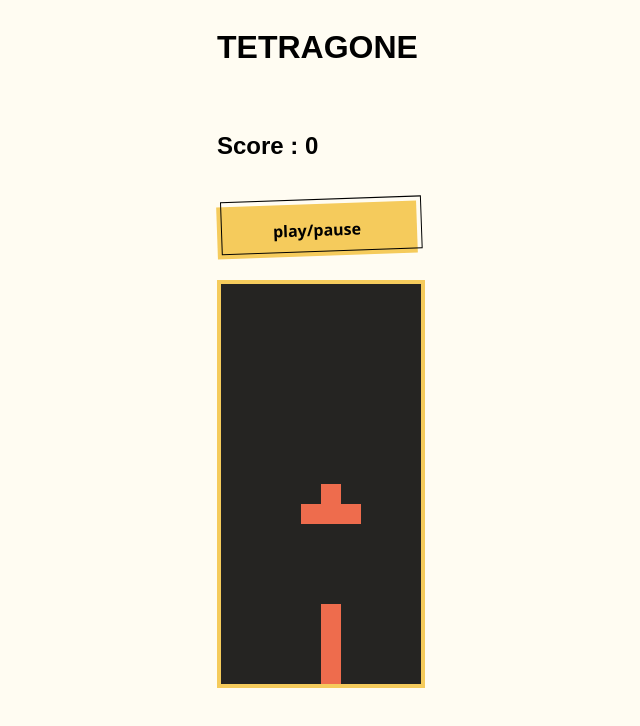
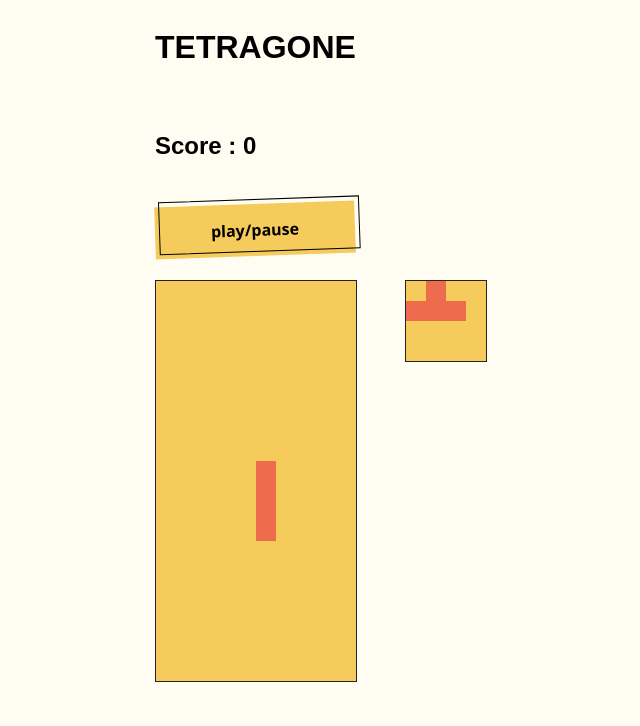
Before and after one commit to MeddyFerry/TETRAGONE, a website: page front/src/index.html in a window 1280 px wide. Both pictures are taken after a click on the button "play/pause". Shown: the whole page, without its empty margins (319-959 px from the left). Drawn offline with Linux system fonts and the light colour scheme; a web font is replaced by a local one.

Commit message:
show the next tetra + next tetra add in the grid game + (e)btn for play/pause

```diff
--- a/front/src/css/style.css
+++ b/front/src/css/style.css
@@ -7,6 +7,7 @@ body {
   align-content: center;
   gap: 1.5rem ;
 }
+
 
 .startBtn {
 
@@ -59,6 +60,11 @@ left: 2px;
   padding: .75rem 3rem;
   font-size: 1.25rem;
 }
+
+
+.container {
+  display: flex;
+
 }
 .grid {
 width: 200px;
@@ -66,8 +72,8 @@ height: 400px;
 display: flex;
 flex-wrap: wrap;
 
-background-color: #252422;
-border: 4px solid #f5cb5c;
+background-color: #f5cb5c;
+border: 1px solid #252422;
 }
 
 .grid div {
@@ -79,3 +85,19 @@ width: 20px;
 background-color: #ee6c4d;
 
 }
+
+.mini-grid {
+width: 80px;
+height: 80px;
+margin-left: 3rem;
+
+display: flex;
+flex-wrap: wrap;
+
+background-color: #f5cb5c;
+border: 1px solid #252422;
+}
+.mini-grid div {
+  height: 20px;
+  width: 20px;
+}
--- a/front/src/index.html
+++ b/front/src/index.html
@@ -23,7 +23,8 @@
       Score :
       <span id="score"> 0 </span>
     </h2>
-    <button class="startBtn" role="button">play/pause</button>
+    <button class="startBtn">play/pause</button>
+    <div class="container">
       <div class="grid">
         <div></div>
         <div></div>
@@ -235,7 +236,25 @@
         <div class="taken"></div>
         <div class="taken"></div>
         <div class="taken"></div>
+      </div>
 
+      <div class="mini-grid">
+        <div></div>
+        <div></div>
+        <div></div>
+        <div></div>
+        <div></div>
+        <div></div>
+        <div></div>
+        <div></div>
+        <div></div>
+        <div></div>
+        <div></div>
+        <div></div>
+        <div></div>
+        <div></div>
+        <div></div>
+        <div></div>
       </div>
     </div>
   </body>
--- a/front/src/index.js
+++ b/front/src/index.js
@@ -6,7 +6,11 @@
 /* eslint-disable quotes */
 const grid = document.querySelector(".grid");
 const squares = Array.from(document.querySelectorAll(".grid div"));
+const scoreDisplay = document.querySelector("#score");
+const startBtn = document.querySelector(".startBtn");
+let timerId;
 const width = 10;
+let nextRandom = 0;
 
 // The Tetrominoes
 const lTetromino = [
@@ -77,9 +81,6 @@ function undraw() {
   });
 }
 
-// function qui va nous permettre de faire descendre dns nos tetraminos dans une interval definie
-const timer = setInterval(moveDown, 300);
-
 // assign function to keycodes
 function control(e) {
   if (e.keyCode === 37) {
@@ -116,10 +117,12 @@ function freeze() {
     current.forEach((index) =>
       squares[currentPosition + index].classList.add("taken")
     );
-    random = Math.floor(Math.random() * theTetrominoes.length);
+    random = nextRandom;
+    nextRandom = Math.floor(Math.random() * theTetrominoes.length);
     current = theTetrominoes[random][currentRotation];
     currentPosition = 4;
     draw();
+    displayShape();
   }
 }
 
@@ -182,3 +185,46 @@ function rotate() {
   current = theTetrominoes[random][currentRotation];
   draw();
 }
+
+// affiche moi le prochain tetramino
+const displaySquares = document.querySelectorAll(".mini-grid div");
+const displayWidth = 4;
+const displayIndex = 0;
+
+// les tetramino sans rotation
+const upNextTetrominoes = [
+  [1, displayWidth + 1, displayWidth * 2 + 1, 2], // lTetromino
+  [0, displayWidth, displayWidth + 1, displayWidth * 2 + 1], // zTetromino
+  [1, displayWidth, displayWidth + 1, displayWidth + 2], // tTetromino
+  [0, 1, displayWidth, displayWidth + 1], // oTetromino
+  [1, displayWidth + 1, displayWidth * 2 + 1, displayWidth * 3 + 1], // iTetromino
+];
+
+// affiche la forme du prochain tetramino
+function displayShape() {
+  // remove any trace of a tetromino form the entire grid
+  displaySquares.forEach((square) => {
+    square.classList.remove("tetromino");
+    // square.style.backgroundColor = ''
+  });
+  upNextTetrominoes[nextRandom].forEach((index) => {
+    displaySquares[displayIndex + index].classList.add("tetromino");
+    //  displaySquares[displayIndex + index].style.backgroundColor =
+    //  colors[nextRandom];
+  });
+}
+
+// button
+startBtn.addEventListener("click", () => {
+  if (timerId) {
+    clearInterval(timerId);
+    timerId = null;
+  } else {
+    draw();
+    timerId = setInterval(moveDown, 300);
+    nextRandom = Math.floor(Math.random() * theTetrominoes.length);
+    displayShape();
+  }
+});
+
+// score
```
Lines whose indentation alone changed are shown as unchanged.
